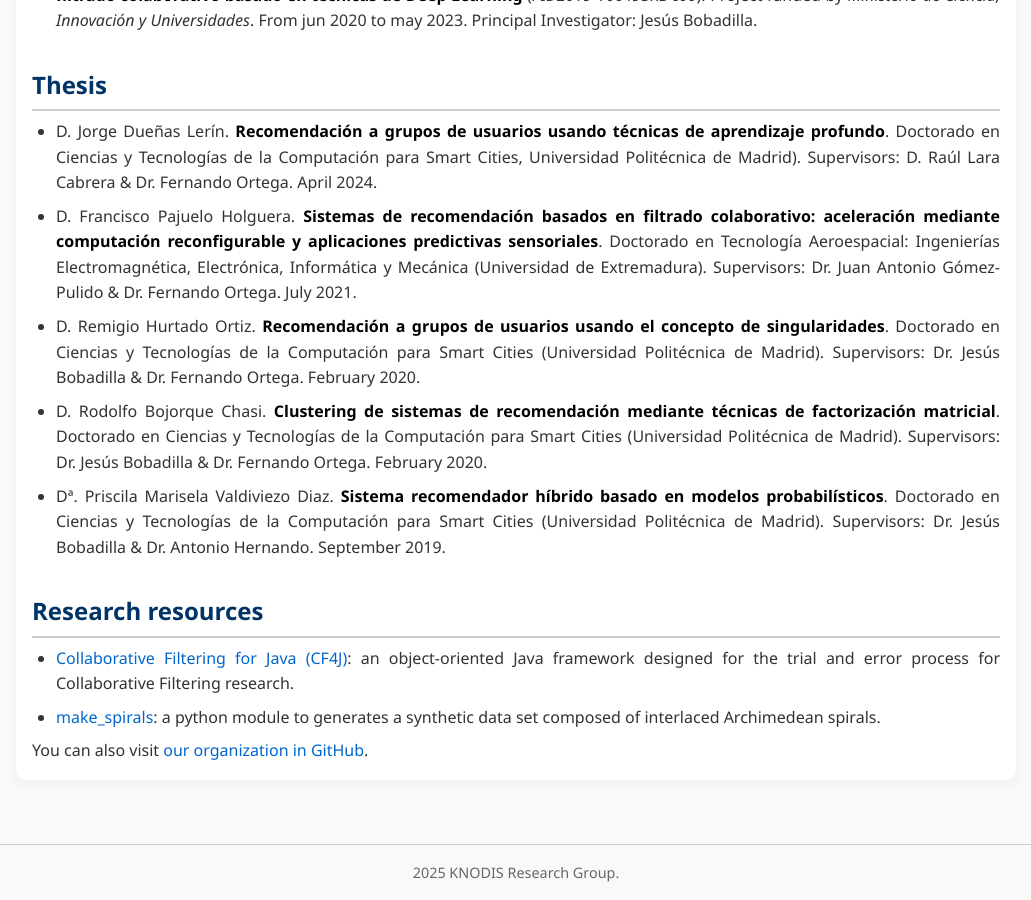
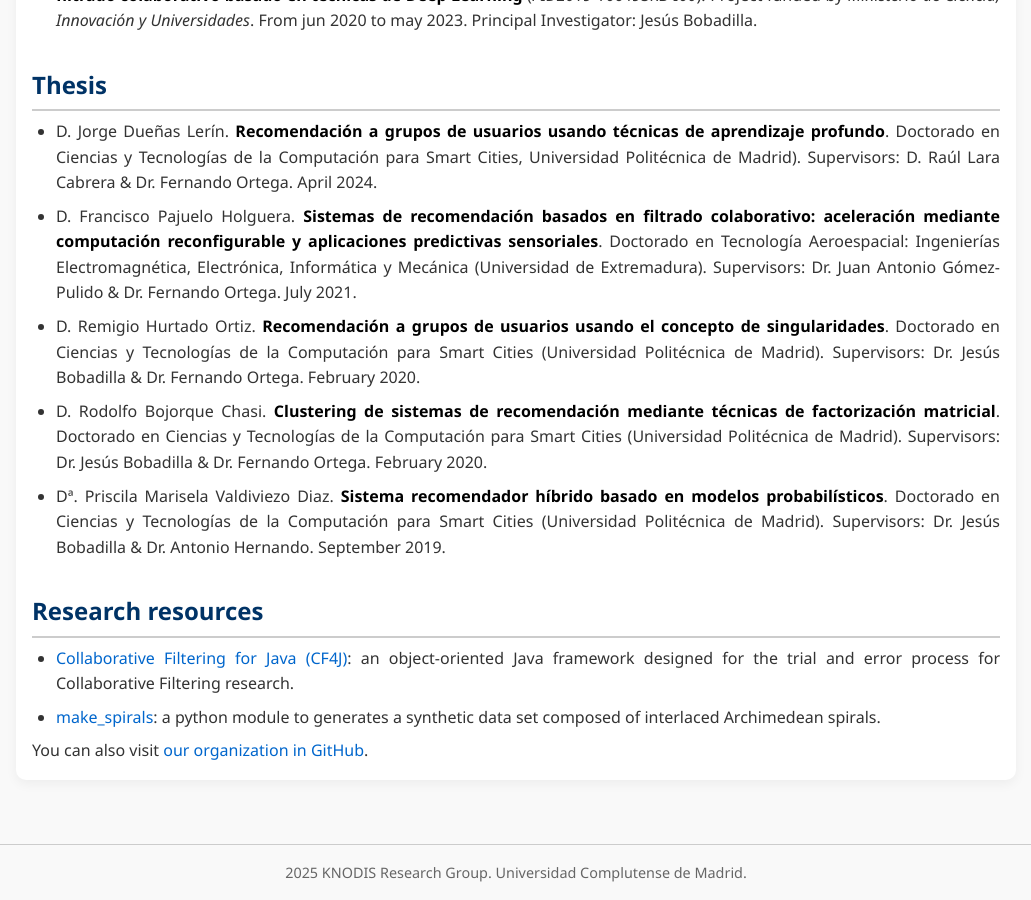
Before and after one commit to KNODIS-Research-Group/knodis-research-group.github.io, a Jekyll site: the page built from index.md, in a window 1280 px wide and 900 px high, scrolled down 3190 px. Shown: the whole window, without its empty margins (124-1155 px from the left). Built offline with Jekyll 4.4.1, drawn with Linux system fonts in a browser that asks for light colours.

Commit message:
Update default.html

```diff
--- a/_layouts/default.html
+++ b/_layouts/default.html
@@ -13,7 +13,7 @@
     {{ content }}
   </main>
   <footer>
-    2025 KNODIS Research Group.
+    2025 KNODIS Research Group. Universidad Complutense de Madrid.
   </footer>
 </body>
 </html>
```
